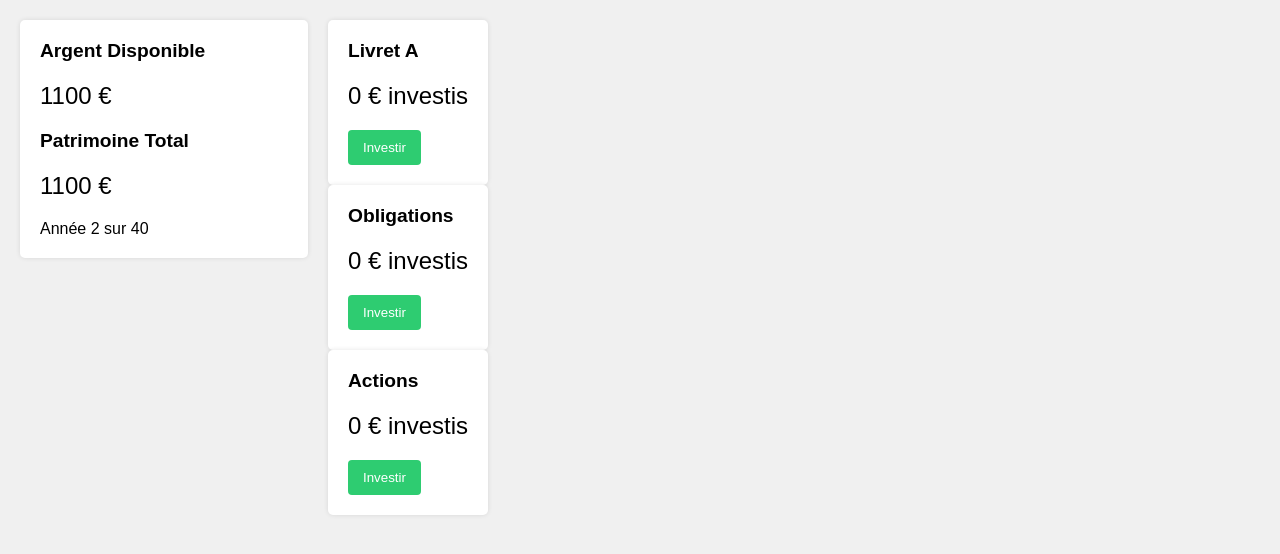
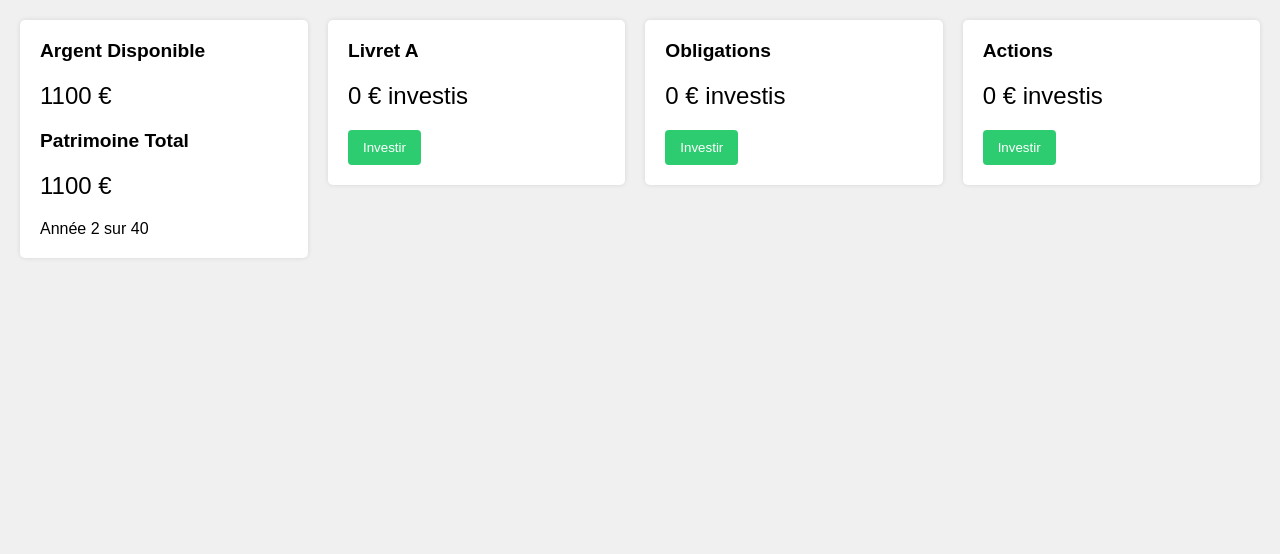
Before and after one commit to LeTroubadour/objectif-thune, a plain HTML site: page index.html in a window 1280 px wide. Drawn offline with Linux system fonts and the light colour scheme.

Commit message:
adjustments and responsive

```diff
--- a/index.html
+++ b/index.html
@@ -24,25 +24,25 @@
     <div class="modules-container">
 
       <!-- Module livret A -->
-      <div class="livret-a-module">
+      <div class="module livret-a-module">
         <h2>Livret A</h2>
-        <div id="livret-a-amount">0 € investis</div>
+        <div id="livret-a-amount" class="module-amount">0 € investis</div>
         <button id="invest-button-livretA" class="action-button">Investir</button>
         <button id="withdraw-button-livretA" class="action-button">Retirer</button>
       </div>
 
       <!-- Module obligations -->
-      <div class="obligations-module">
+      <div class="module obligations-module">
         <h2>Obligations</h2>
-        <div id="obligations-amount">0 € investis</div>
+        <div id="obligations-amount" class="module-amount">0 € investis</div>
         <button id="invest-button-obligations" class="action-button">Investir</button>
         <button id="withdraw-button-obligations" class="action-button">Retirer</button>
       </div>
 
-        <!-- Module actions (ETF) -->
-      <div class="actions-module">
+      <!-- Module actions (ETF) -->
+      <div class="module actions-module">
         <h2>Actions</h2>
-        <div id="actions-amount">0 € investis</div>
+        <div id="actions-amount" class="module-amount">0 € investis</div>
         <button id="invest-button-actions" class="action-button">Investir</button>
         <button id="withdraw-button-actions" class="action-button">Retirer</button>
       </div>
--- a/script.js
+++ b/script.js
@@ -30,7 +30,7 @@ const totalWealthEl = document.getElementById('total-wealth');
 function updateUI() {
   currentYearEl.textContent = `Année ${currentYear} sur ${totalYears}`;
   availableMoneyEl.textContent = `${availableMoney} €`;
-  const totalWealth = availableMoney + livretA + obligations;
+  const totalWealth = availableMoney + livretA + obligations + actions;
   totalWealthEl.textContent = `${totalWealth} €`;
 
   livretAEl.textContent = `${livretA} € investis`;
--- a/style.css
+++ b/style.css
@@ -29,8 +29,15 @@ body {
   margin: 20px 0;
 }
 
-  /* Module livret A */
-  .livret-a-module {
+/* Modules container with spacing between modules */
+.modules-container {
+  display: flex;
+  gap: 20px;
+  flex: 1;
+}
+
+/* Common module styles */
+.module {
   flex: 1;
   background: #ffffff;
   padding: 20px;
@@ -38,55 +45,17 @@ body {
   border-radius: 5px;
 }
 
-  .livret-a-module h2 {
+.module h2 {
   margin-top: 0;
   font-size: 1.2em;
 }
 
-  #livret-a-amount {
+.module-amount {
   font-size: 1.5em;
   margin: 20px 0;
 }
 
-  /* Module obligations */
-  .obligations-module {
-    flex: 1;
-    background: #ffffff;
-    padding: 20px;
-    box-shadow: 0 0 5px rgba(0,0,0,0.1);
-    border-radius: 5px;
-  }
-
-  .obligations-module h2 {
-    margin-top: 0;
-    font-size: 1.2em;
-  }
-
-  #obligations-amount {
-    font-size: 1.5em;
-    margin: 20px 0;
-  }
-
-    /* Module actions (ETF)*/
-  .actions-module {
-    flex: 1;
-    background: #ffffff;
-    padding: 20px;
-    box-shadow: 0 0 5px rgba(0,0,0,0.1);
-    border-radius: 5px;
-  }
-
-  .actions-module h2 {
-    margin-top: 0;
-    font-size: 1.2em;
-  }
-
-  #actions-amount {
-    font-size: 1.5em;
-    margin: 20px 0;
-  }
-
-    /* Boutons */
+/* Buttons */
 .action-button {
   background: #2ecc71;
   color: #fff;
@@ -100,3 +69,19 @@ body {
 .action-button:hover {
   background: #27ae60;
 }
+
+/* Responsive adjustments */
+@media (max-width: 800px) {
+  .container {
+    flex-direction: column;
+  }
+
+  .dashboard {
+    width: 100%;
+    margin-bottom: 20px;
+  }
+
+  .modules-container {
+    flex-direction: column;
+  }
+}
```
Lines whose indentation alone changed are shown as unchanged.
